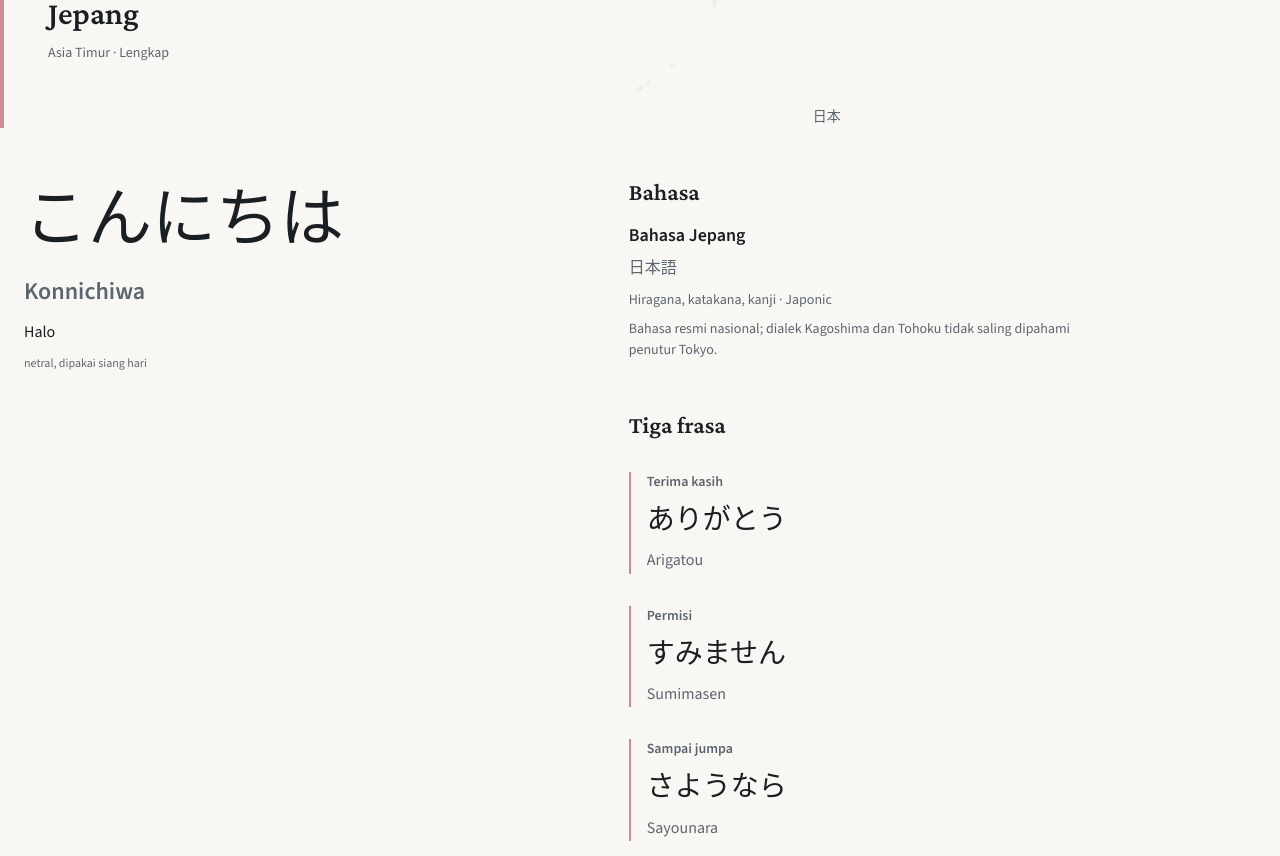
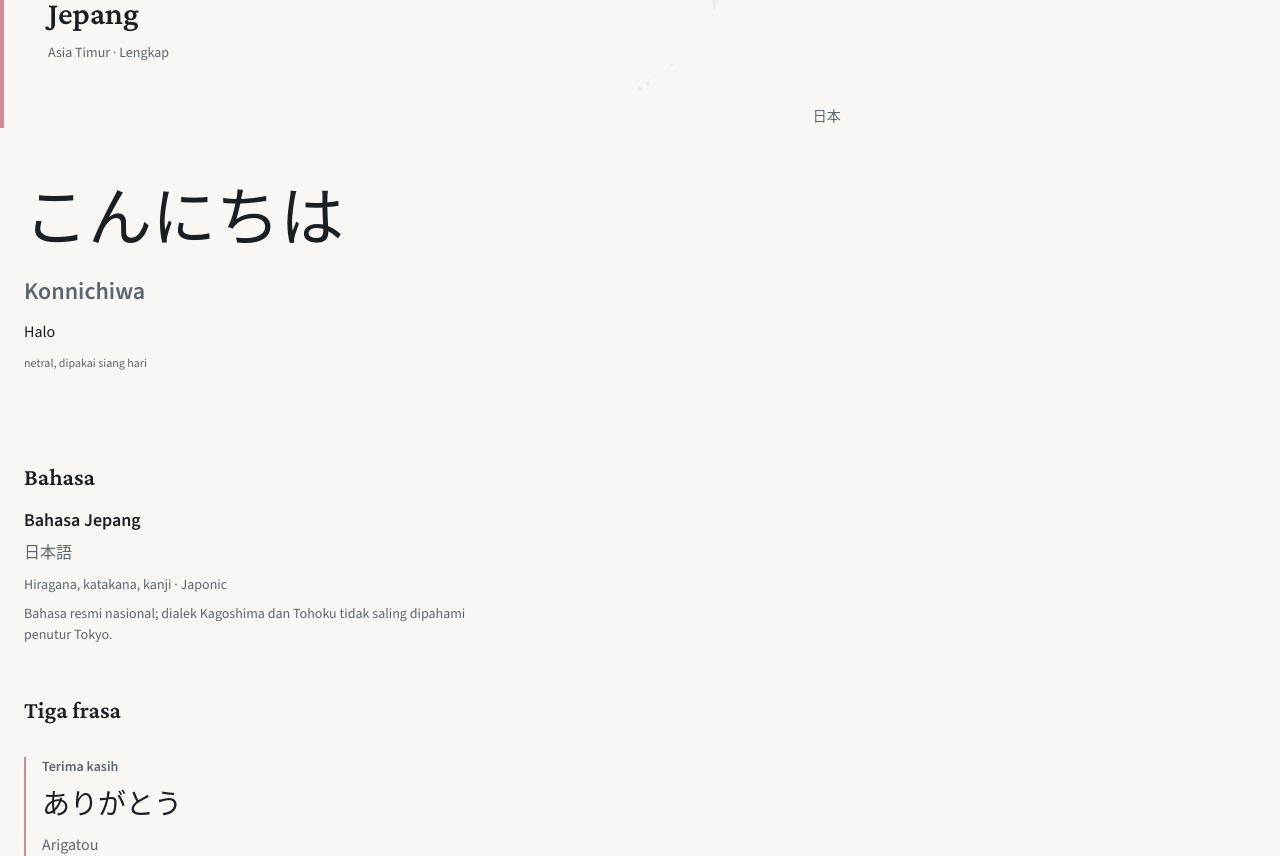
Before and after one commit to radityabhardana/ASIA-EXPLORER, a React (Vite) app: page /negara/jp in a window 1280 px wide. Shown: the part 812-1668 px from the top of the page. Built offline with nearby package versions, Linux system fonts and the light colour scheme.

Commit message:
fix(country): explicit two-zone grid placement at >=900px

```diff
--- a/src/styles/country.css
+++ b/src/styles/country.css
@@ -129,14 +129,22 @@
   display: none;
 }
 
-@media (min-width: 1024px) {
+@media (min-width: 900px) {
   .country {
     display: grid;
-    grid-template-columns: minmax(0, 68ch) minmax(0, 1fr);
+    grid-template-columns: minmax(0, 68ch) 1fr;
     column-gap: var(--space-8);
   }
 
+  /* All content in column 1 */
+  .country > :not(.country-sidebar) {
+    grid-column: 1;
+  }
+
+  /* Sidebar: column 2, spans all rows */
   .country-sidebar {
+    grid-column: 2;
+    grid-row: 1 / -1;
     display: flex;
     flex-direction: column;
     align-items: flex-start;
@@ -250,12 +258,12 @@
   justify-content: flex-end;
   padding: var(--space-12) var(--gutter-mobile) var(--space-6);
   padding-block-start: calc(var(--space-12) + 48px); /* Account for back nav */
-  grid-column: 1 / -1;
 }
 
-@media (min-width: 1024px) {
+@media (min-width: 900px) {
   .country-hero {
-    grid-column: 1 / 2;
+    padding: var(--space-16) var(--gutter-desktop) var(--space-8);
+    padding-block-start: calc(var(--space-16) + 48px);
   }
 }
 
```
